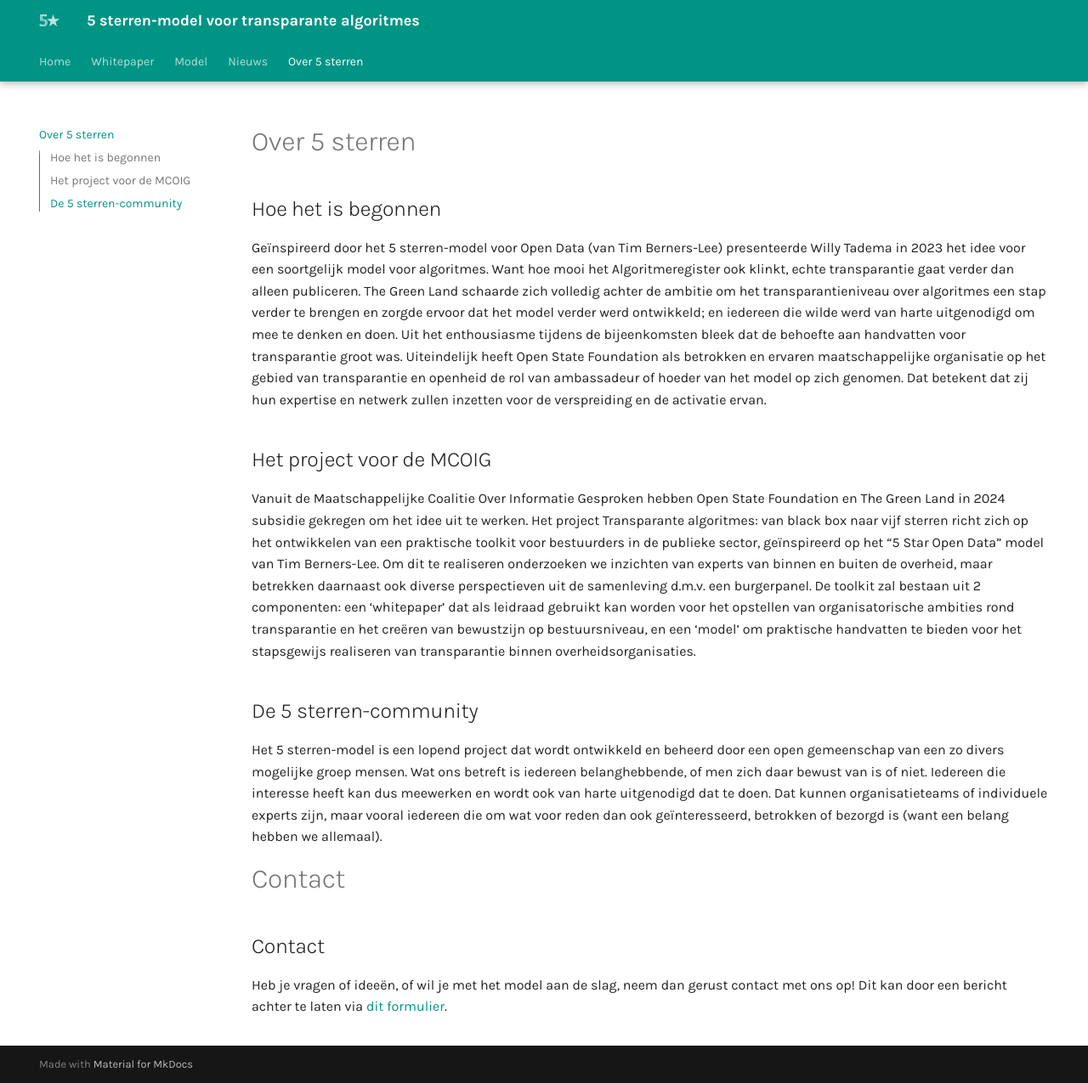
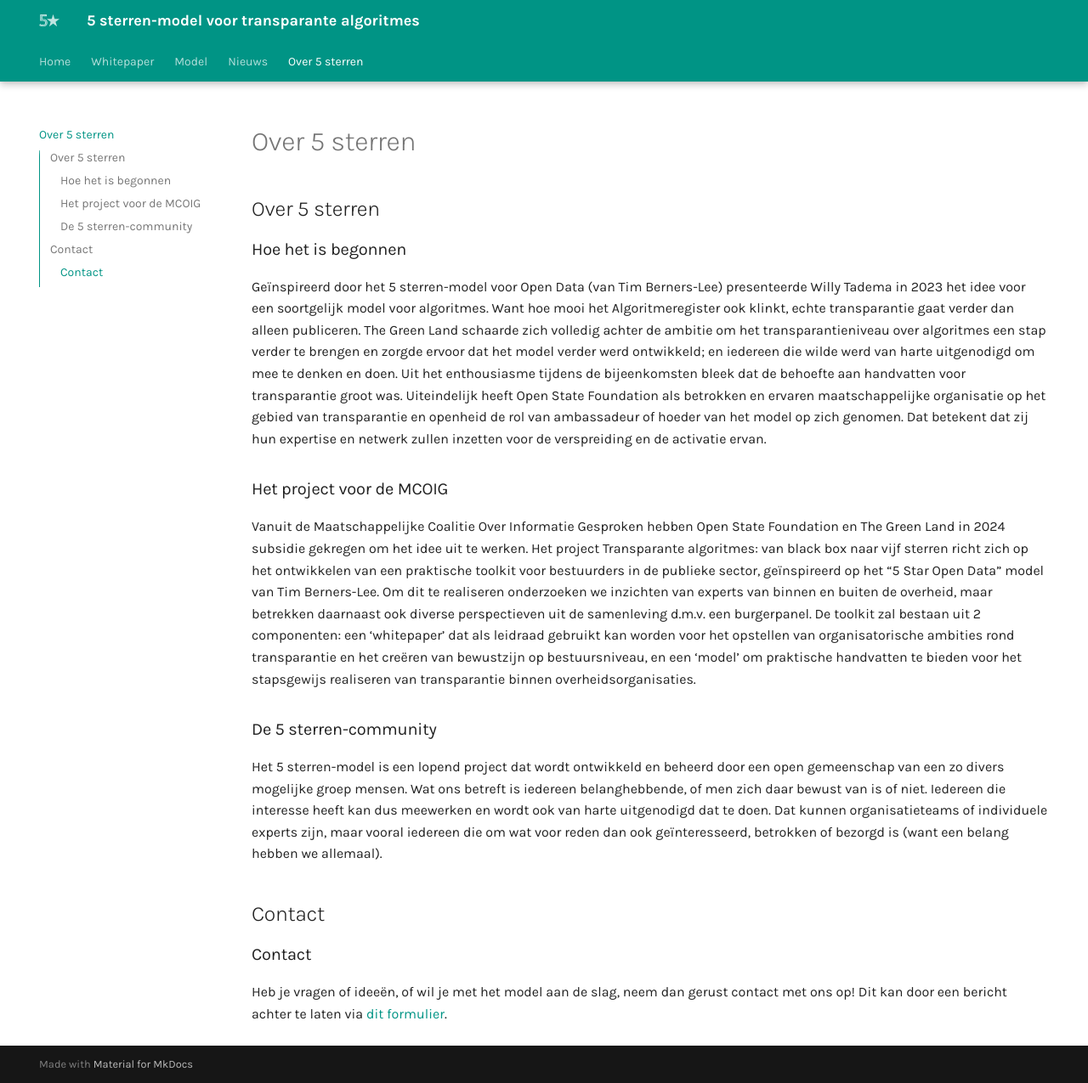
Before and after one commit to thegreenland/5-sterren-toolkit, an MkDocs documentation site: the page built from docs/about.md, in a window 1280 px wide and 1275 px high. Shown: the whole window at 85% size. Built offline with MkDocs 1.6.1 and Material for MkDocs 9.7.7, drawn with Linux system fonts in a browser that asks for light colours.

Commit message:
Update about.md

```diff
--- a/docs/about.md
+++ b/docs/about.md
@@ -1,20 +1,20 @@
-# Over 5 sterren
+## Over 5 sterren
 
-## Hoe het is begonnen
+### Hoe het is begonnen
 
 Geïnspireerd door het 5 sterren-model voor Open Data (van Tim Berners-Lee) presenteerde Willy Tadema in 2023 het idee voor een soortgelijk model voor algoritmes. Want hoe mooi het Algoritmeregister ook klinkt, echte transparantie gaat verder dan alleen publiceren. The Green Land schaarde zich volledig achter de ambitie om het transparantieniveau over algoritmes een stap verder te brengen en zorgde ervoor dat het model verder werd ontwikkeld; en iedereen die wilde werd van harte uitgenodigd om mee te denken en doen. Uit het enthousiasme tijdens de bijeenkomsten bleek dat de behoefte aan handvatten voor transparantie groot was. Uiteindelijk heeft Open State Foundation als betrokken en ervaren maatschappelijke organisatie op het gebied van transparantie en openheid de rol van ambassadeur of hoeder van het model op zich genomen. Dat betekent dat zij hun expertise en netwerk zullen inzetten voor de verspreiding en de activatie ervan.
 
-## Het project voor de MCOIG
+### Het project voor de MCOIG
 
 Vanuit de Maatschappelijke Coalitie Over Informatie Gesproken hebben Open State Foundation en The Green Land in 2024 subsidie gekregen om het idee uit te werken. Het project Transparante algoritmes: van black box naar vijf sterren richt zich op het ontwikkelen van een praktische toolkit voor bestuurders in de publieke sector, geïnspireerd op het “5 Star Open Data” model van Tim Berners-Lee. Om dit te realiseren onderzoeken we inzichten van experts van binnen en buiten de overheid, maar betrekken daarnaast ook diverse perspectieven uit de samenleving d.m.v. een burgerpanel. De toolkit zal bestaan uit 2 componenten: een ‘whitepaper’ dat als leidraad gebruikt kan worden voor het opstellen van organisatorische ambities rond transparantie en het creëren van bewustzijn op bestuursniveau, en een ‘model’ om praktische handvatten te bieden voor het stapsgewijs realiseren van transparantie binnen overheidsorganisaties.
 
-## De 5 sterren-community
+### De 5 sterren-community
 
 Het 5 sterren-model is een lopend project dat wordt ontwikkeld en beheerd door een open gemeenschap van een zo divers mogelijke groep mensen. Wat ons betreft is iedereen belanghebbende, of men zich daar bewust van is of niet. Iedereen die interesse heeft kan dus meewerken en wordt ook van harte uitgenodigd dat te doen. Dat kunnen organisatieteams of individuele experts zijn, maar vooral iedereen die om wat voor reden dan ook geïnteresseerd, betrokken of bezorgd is (want een belang hebben we allemaal).
 
 
-# Contact
-
 ## Contact
 
+### Contact
+
 Heb je vragen of ideeën, of wil je met het model aan de slag, neem dan gerust contact met ons op! Dit kan door een bericht achter te laten via [dit formulier](https://cloud.tgl.eu/apps/forms/s/MGQ7ACacimwkM4wjWxd9QFPe).
```
